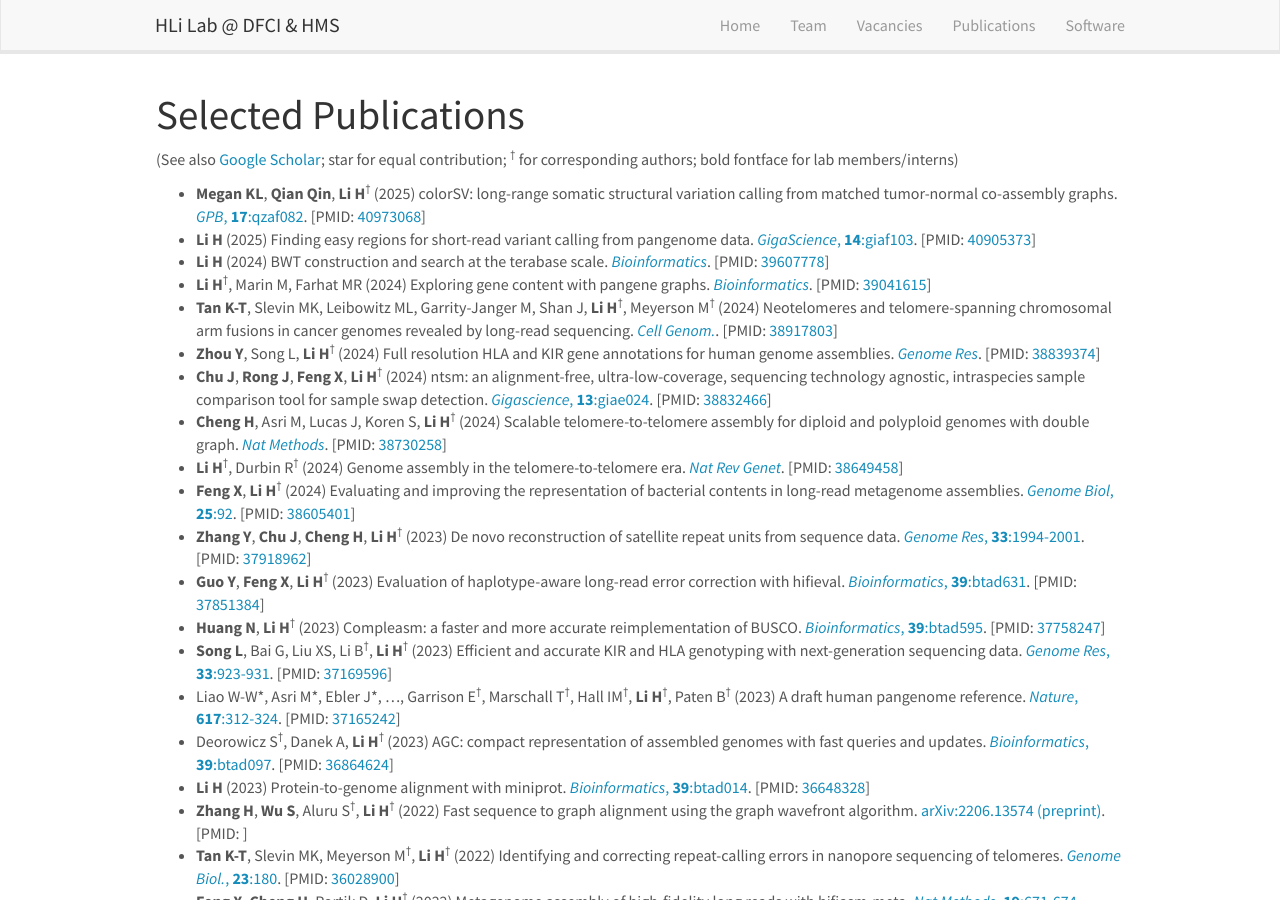
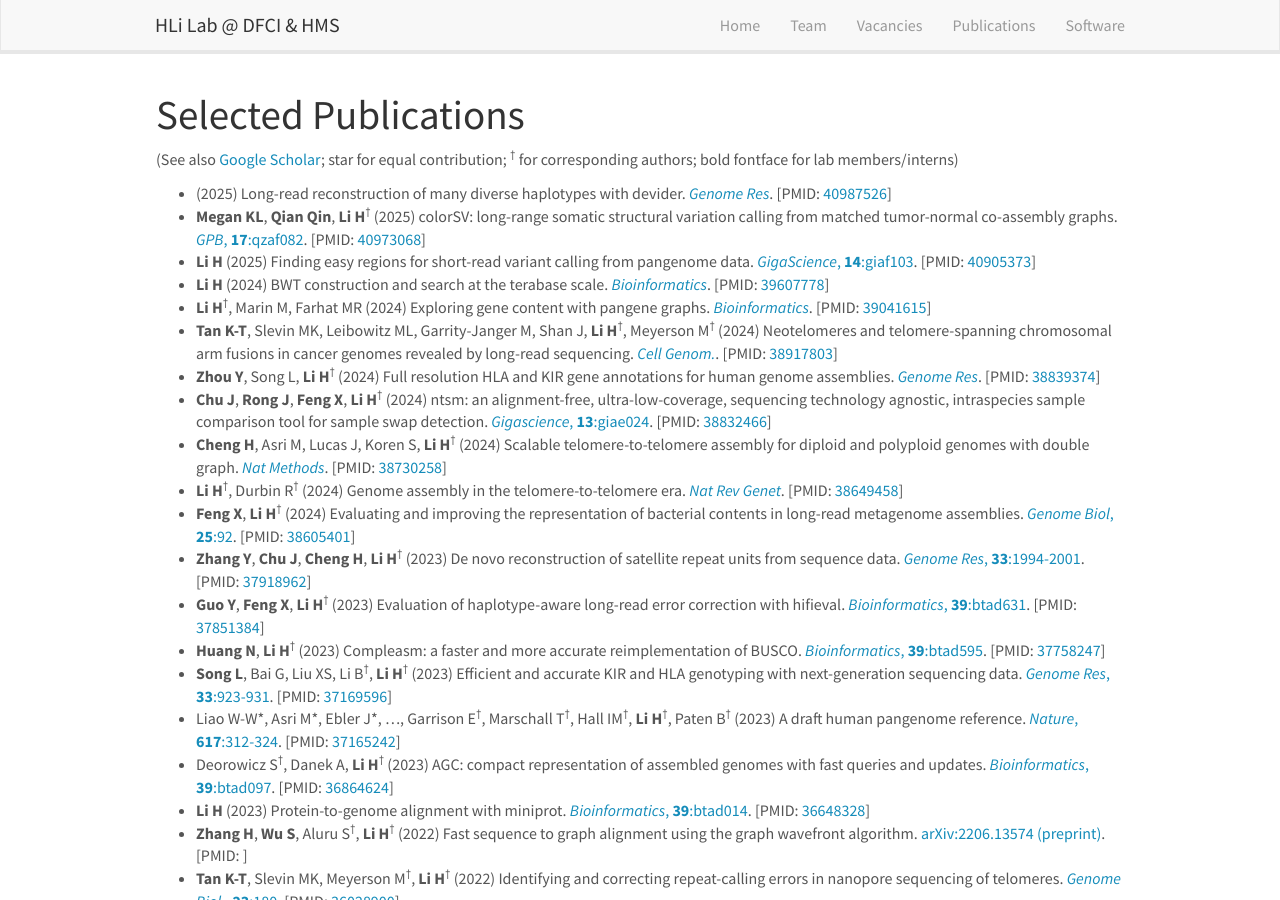
Before and after one commit to hlilab/hlilab.github.io, a Jekyll site: the page built from _pages/publications.md, in a window 1280 px wide and 900 px high. Built offline with Jekyll 4.4.1, drawn with Linux system fonts in a browser that asks for light colours; nearby versions of some CDN libraries; comment, search, counter and statistics services are not loaded.

Commit message:
added devider

```diff
--- a/_data/recentpub.yml
+++ b/_data/recentpub.yml
@@ -1,3 +1,11 @@
+- title: "Long-read reconstruction of many diverse haplotypes with devider"
+  author: Shaw J<sup>&#8224;</sup>, Boucher C, Yu YW, Noyes N, <b>Li H</b>
+  year: 2025
+  url: https://pubmed.ncbi.nlm.nih.gov/40987526/
+  display: <i>Genome Res</i>
+  pmid: 40987526
+  type: 1
+
 - title: "colorSV: long-range somatic structural variation calling from matched tumor-normal co-assembly graphs"
   authors: <b>Megan KL</b>, <b>Qian Qin</b>, <b>Li H</b><sup>&#8224;</sup>
   year: 2025
@@ -9,7 +17,7 @@
 - title: "Finding easy regions for short-read variant calling from pangenome data"
   authors: <b>Li H</b>
   year: 2025
-  url: https://pubmed.ncbi.nlm.nih.gov/40905373
+  url: https://pubmed.ncbi.nlm.nih.gov/40905373/
   display: <i>GigaScience</i>, <b>14</b>:giaf103
   pmid: 40905373
   type: 1
```
